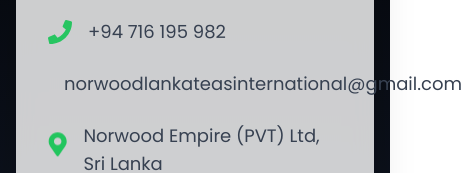
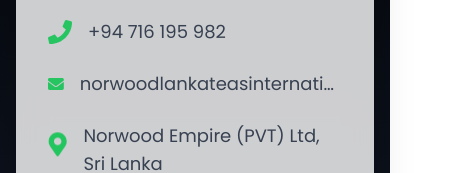
Before and after one commit to NIFFZY-GIT/Norwood-Web, a Next.js app: page /Contact-Us in a window 390 px wide. Shown: the part 434-607 px from the top of the page, 462 px wide, since content can reach past the window. Built offline with nearby package versions, Linux system fonts and the light colour scheme.

Commit message:
final mobile responsive

```diff
--- a/src/app/Contact-Us/page.tsx
+++ b/src/app/Contact-Us/page.tsx
@@ -94,7 +94,7 @@
                 <FaEnvelope className="text-green-500 text-2xl animate-pulse" />
                 <a
                   href="mailto:norwoodlankateasinternational@gmail.com"
-                  className="text-gray-700 hover:text-green-600 text-lg transition"
+                  className="text-gray-700 hover:text-green-600 text-lg transition break-words truncate max-w-full"
                 >
                   norwoodlankateasinternational@gmail.com
                 </a>
```
